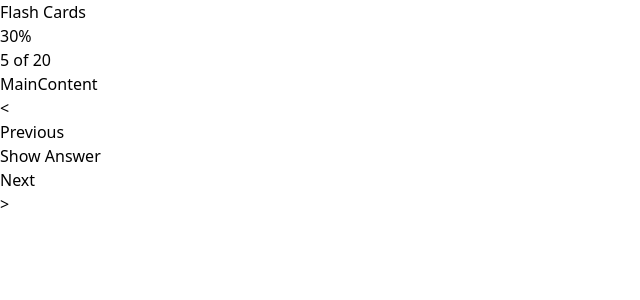
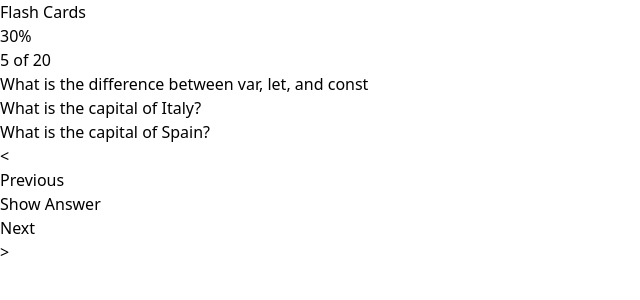
Before and after one commit to YasserDalal/FlashCards, a React (Vite) app: page / in a window 1280 px wide. Shown: the top 300 px of the page, without its empty margins (0-640 px from the left). Built offline with nearby package versions, Linux system fonts and the light colour scheme.

Commit message:
render the data from array of objects

```diff
--- a/src/shared/components/MainContent.jsx
+++ b/src/shared/components/MainContent.jsx
@@ -1,9 +1,16 @@
 
-export default function MainContent() {
+export default function MainContent({ questionsAndAnswers, next, smooth, showAnswer }) {
   return (
-    <div className="h-[88%] mb-2">
-      <div className="flex rounded-lg justify-center bg-slate-600 h-full">
-        <h2>MainContent</h2>
+    <div className="h-[88%] max-w-[592px] min-w-[200px] w-full mb-2 overflow-hidden relative">
+      <div className="h-full flex w-[300%] transition-transform duration-300 gap-[2px]" style={{ transform: `translateX(-${next}%)` }}>
+        {questionsAndAnswers.map((item, index) => (
+          <div className="w-full flex rounded-lg justify-center items-center bg-slate-600 relative" key={index}>
+            <h2>{item.question}</h2>
+            <div className="flex items-center transition-transform duration-300 text-center bg-slate-600 absolute z-10 top-0 bottom-0 left-0 right-0" style={{ transform: `translateY(${smooth}%)` }}>
+              {showAnswer && <h3 className="w-full">{item.answer}</h3>}
+            </div>
+          </div>
+        ))}
       </div>
     </div>
   )
```
